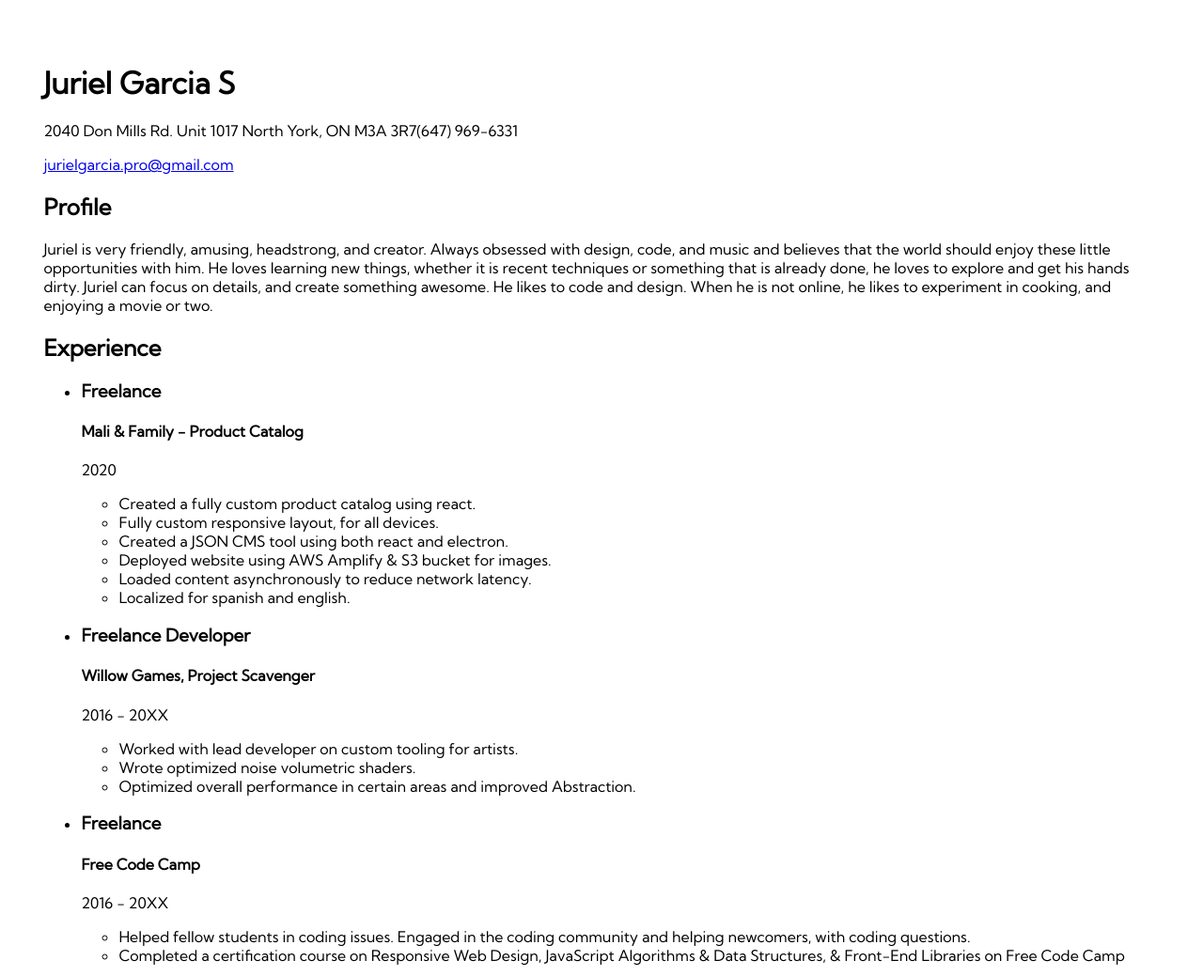
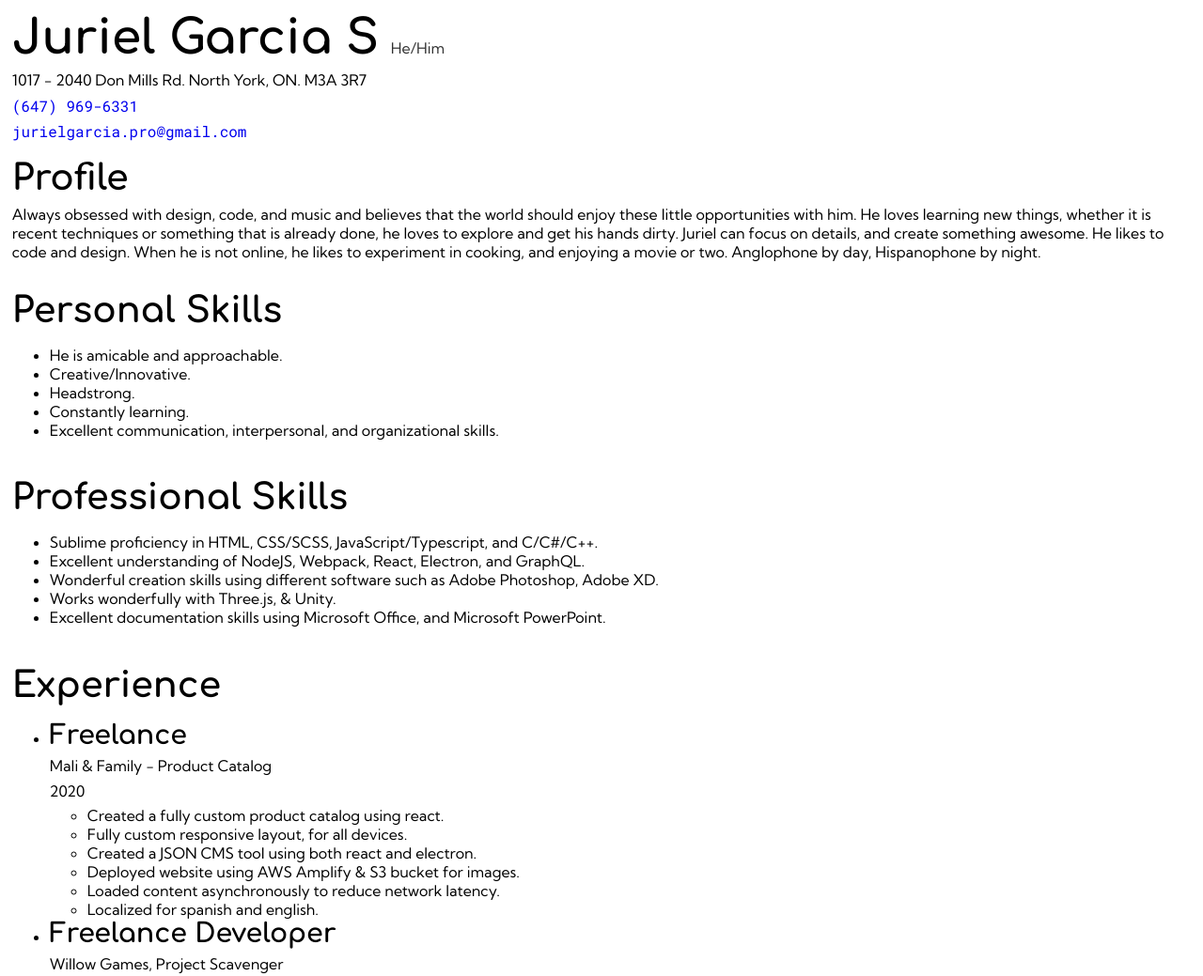
Before and after one commit to Garciaj007/Resume, a plain HTML site: page index.html in a window 1280 px wide. Shown: the top 1039 px of the page at 94% size. Drawn offline with Linux system fonts and the light colour scheme.

Commit message:
Updated Content : Education, Profile, etc...

```diff
--- a/index.html
+++ b/index.html
@@ -1,93 +1,119 @@
 <!DOCTYPE html>
 <html lang="en">
-
   <head>
-    <meta charset="UTF-8">
-    <meta name="viewport" content="width=device-width, initial-scale=1.0">
+    <meta charset="UTF-8" />
+    <meta name="viewport" content="width=device-width, initial-scale=1.0" />
     <title>Juriel Garcia</title>
-    <link rel="stylesheet" href="main.css">
+    <link rel="stylesheet" href="main.css" />
   </head>
-
   <body>
     <header>
+      <div>
         <h1>Juriel Garcia S</h1>
-        <p>2040 Don Mills Rd. Unit 1017
-            North York, ON M3A 3R7(647) 969-6331
-        </p>
+        <p>He/Him</p>
+      </div>
+      <p>1017 - 2040 Don Mills Rd. North York, ON. M3A 3R7</p>
+      <a href="tel:+6479696331">(647) 969-6331</a>
       <a href="mailto:jurielgarcia.pro@gmail.com">jurielgarcia.pro@gmail.com</a>
     </header>
     <main>
       <section class="profile">
         <h2>Profile</h2>
-            <p>Juriel is very friendly, amusing, headstrong, and creator. Always obsessed with design, code, and music
-                and
-                believes that the world should enjoy these little opportunities with him. He loves learning new things,
-                whether it is recent techniques or something that is already done, he loves to explore and get his hands
-                dirty. Juriel can focus on details, and create something awesome. He likes to code and design. When he
-                is
-                not online, he likes to experiment in cooking, and enjoying a movie or two.</p>
+        <p>
+          Always obsessed with design, code, and music and believes that the
+          world should enjoy these little opportunities with him. He loves
+          learning new things, whether it is recent techniques or something that
+          is already done, he loves to explore and get his hands dirty. Juriel
+          can focus on details, and create something awesome. He likes to code
+          and design. When he is not online, he likes to experiment in cooking,
+          and enjoying a movie or two. Anglophone by day, Hispanophone by night.
+        </p>
+      </section>
+      <section class="personal-skills">
+        <h2>Personal Skills</h2>
+        <ul>
+          <li>He is amicable and approachable.</li>
+          <li>Creative/Innovative.</li>
+          <li>Headstrong.</li>
+          <li>Constantly learning.</li>
+          <li>
+            Excellent communication, interpersonal, and organizational skills.
+          </li>
+        </ul>
+      </section>
+      <section class="professional-skills">
+        <h2>Professional Skills</h2>
+        <ul>
+          <li>
+            Sublime proficiency in HTML, CSS/SCSS, JavaScript/Typescript, and
+            C/C#/C++.
+          </li>
+          <li>
+            Excellent understanding of NodeJS, Webpack, React, Electron, and
+            GraphQL.
+          </li>
+          <li>
+            Wonderful creation skills using different software such as Adobe
+            Photoshop, Adobe XD.
+          </li>
+          <li>Works wonderfully with Three.js, & Unity.</li>
+          <li>
+            Excellent documentation skills using Microsoft Office, and Microsoft
+            PowerPoint.
+          </li>
+        </ul>
       </section>
       <section class="experience">
         <h2>Experience</h2>
         <ul>
           <li>
             <h3>Freelance</h3>
-                    <h4>Mali & Family - Product Catalog</h4>
+            <p>Mali & Family - Product Catalog</p>
             <p class="date-range">2020</p>
             <ul>
               <li>Created a fully custom product catalog using react.</li>
               <li>Fully custom responsive layout, for all devices.</li>
               <li>Created a JSON CMS tool using both react and electron.</li>
-                        <li>Deployed website using AWS Amplify & S3 bucket for images.</li>
+              <li>
+                Deployed website using AWS Amplify & S3 bucket for images.
+              </li>
               <li>Loaded content asynchronously to reduce network latency.</li>
               <li>Localized for spanish and english.</li>
             </ul>
           </li>
           <li>
             <h3>Freelance Developer</h3>
-                    <h4>Willow Games, Project Scavenger</h4>
+            <p>Willow Games, Project Scavenger</p>
             <p class="date-range">2016 - 20XX</p>
             <ul>
               <li>Worked with lead developer on custom tooling for artists.</li>
               <li>Wrote optimized noise volumetric shaders.</li>
-                        <li>Optimized overall performance in certain areas and improved Abstraction.</li>
+              <li>
+                Optimized overall performance in certain areas and improved
+                Abstraction.
+              </li>
             </ul>
           </li>
           <li>
             <h3>Freelance</h3>
-                    <h4>Free Code Camp</h4>
+            <p>Free Code Camp</p>
             <p class="date-range">2016 - 20XX</p>
             <ul>
-                        <li>Helped fellow students in coding issues. Engaged in the coding community and helping
-                            newcomers, with coding questions.</li>
-                        <li>Completed a certification course on Responsive Web Design, JavaScript Algorithms & Data
-                            Structures, & Front-End Libraries on Free Code Camp</li>
+              <li>
+                Helped fellow students in coding issues. Engaged in the coding
+                community and helping newcomers, with coding questions.
+              </li>
+              <li>
+                Completed a certification course on Responsive Web Design,
+                JavaScript Algorithms & Data Structures, & Front-End Libraries
+                on Free Code Camp
+              </li>
             </ul>
           </li>
         </ul>
       </section>
-        <section class="personal-skills">
-            <h3>Personal Skills</h3>
-            <ul>
-                <li>He is amicable and approachable.</li>
-                <li>Creative/Innovative.</li>
-                <li>Headstrong.</li>
-                <li>Constantly learning.</li>
-                <li>Excellent communication, interpersonal, and organizational skills.</li>
-            </ul>
-        </section>
-        <section class="professional-skills">
-            <h3>Professional Skills</h3>
-            <ul>
-                <li>Sublime proficiency in HTML, CSS/SCSS, JavaScript/Typescript, and C/C#/C++.</li>
-                <li>Excellent understanding of NodeJS, Webpack, React, Electron, and GraphQL.</li>
-                <li>Wonderful creation skills using different software such as Adobe Photoshop, Adobe XD.</li>
-                <li>Works wonderfully with Three.js, & Unity.</li>
-                <li>Excellent documentation skills using Microsoft Office, and Microsoft PowerPoint.</li>
-            </ul>
-        </section>
       <section class="education">
-            <h3>Education</h3>
+        <h2>Education</h2>
         <ul>
           <li>
             <h3>Humber College, Toronto</h3>
@@ -101,14 +127,6 @@
           </li>
         </ul>
       </section>
-        <section class="language">
-            <h3>Language</h3>
-            <ul>
-                <li>English: Native</li>
-                <li>Spanish: Bilingual</li>
-            </ul>
-        </section>
     </main>
   </body>
-
 </html>
--- a/main.scss
+++ b/main.scss
@@ -45,8 +45,9 @@ $fontsizes: (
   s: 0.75rem,
   r: 1rem,
   m: 1.333rem,
-  l: 2.369rem,
-  xl: 4.209rem,
+  l: 1.777rem,
+  xl: 2.369rem,
+  xxl: 3.157rem,
 );
 
 @function size($size) {
@@ -55,7 +56,7 @@ $fontsizes: (
 
 /* Box Sizing */
 $margin: 0.8rem;
-$padding: 0.6rem;
+$padding: 0.8rem;
 
 /* Border Sizing */
 $border-width: 0.05rem;
@@ -67,26 +68,83 @@ $border-radius: 50%;
   -moz-osx-font-smoothing: grayscale;
 }
 
-html
-{
-    scrollbar-width: none;
-    position: relative;
-    width: 100%;
-    margin: 0; padding: 0;
-    font-family: font(body);
+html,
+body {
+  position: relative;
+  width: 100%;
+  height: 100%;
+  box-sizing: border-box;
+  margin: 0;
+  padding: 0;
+  font-family: font(body);
+  scrollbar-width: none;
 }
 
-body
-{
-    padding: 4 * $padding;
+body {
+  padding: $padding;
 }
 
-@media only screen and (min-width: 1024px)
-{
-
+h1,
+h2,
+h3,
+h4 {
+  margin: 0;
 }
 
-@media only print
+h1,
+h2,
+h3 {
+  font-family: font(hero);
+}
+
+h1 {
+  font-size: size(xxl);
+}
+
+h2 {
+  font-size: size(xl);
+}
+
+h3 {
+  font-size: size(l);
+}
+
+h4 {
+  font-size: size(m);
+}
+
+a {
+  font-family: font(accent);
+  text-decoration: none;
+  display: block;
+}
+
+p,
+a {
+  margin: $margin / 2 0;
+}
+
+header {
+  & > div {
+    display: flex;
+    align-items: baseline;
+    h1 {
+      margin: 0;
+      & + p {
+        opacity: 80%;
+        margin: $margin / 2 $margin;
+      }
+    }
+  }
+}
+
+section
 {
+  padding: $padding 0;
+}
 
+@media only screen and (min-width: 1024px) {
 }
+
+@media only print {
+}
```
Also changed, not shown: main.css, 1 other file. Lines whose indentation alone changed are shown as unchanged.
